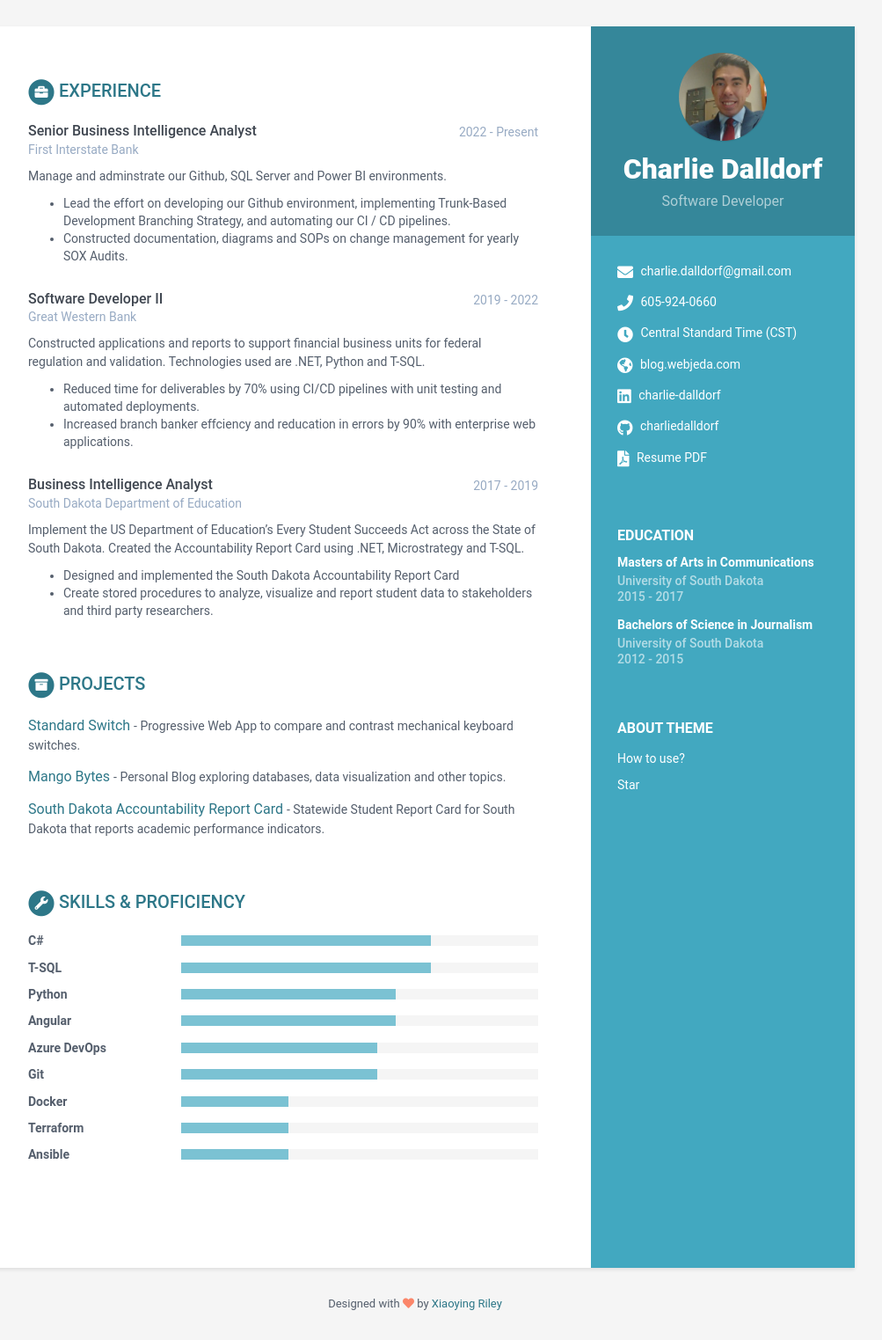
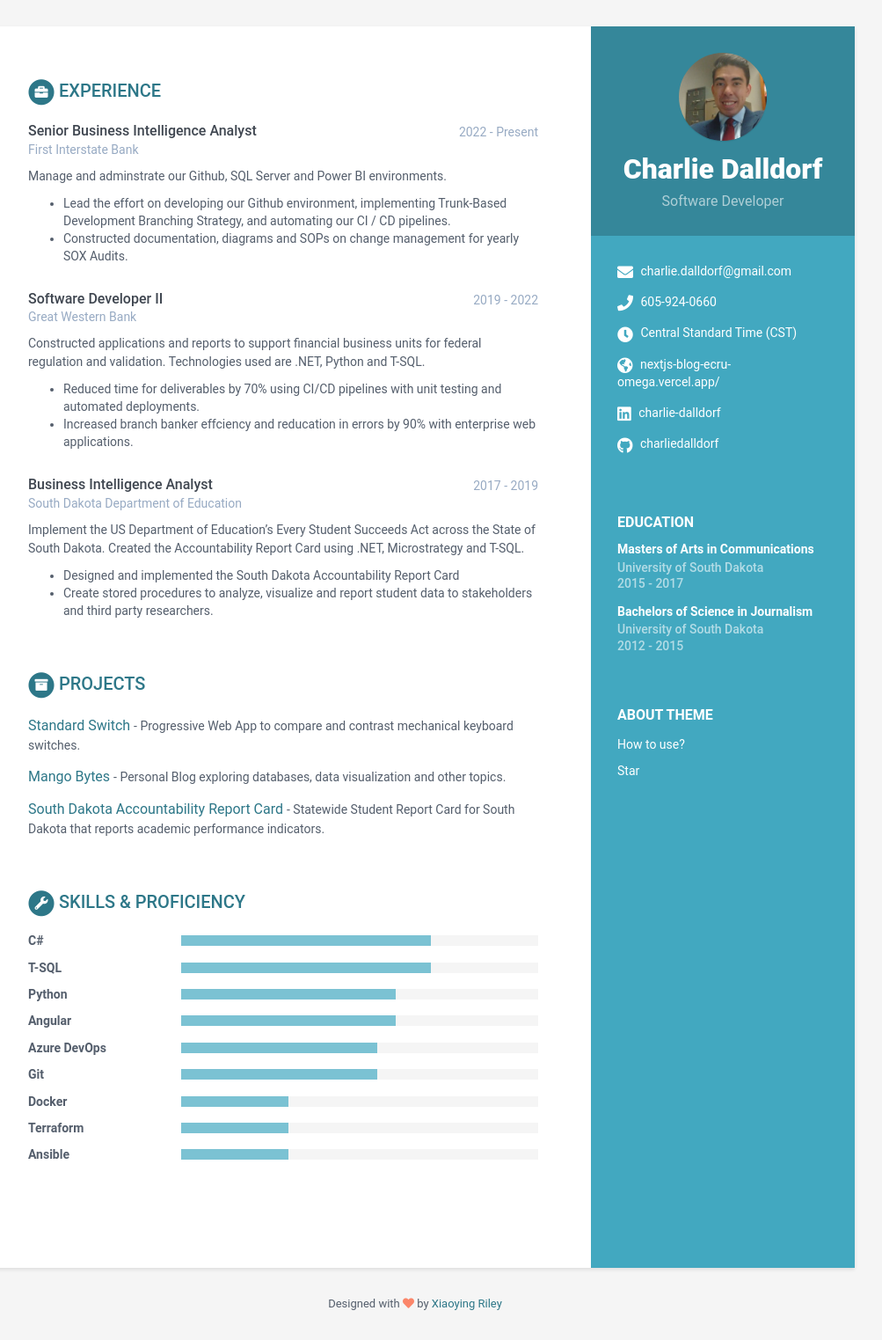
Before and after one commit to CentsOfFate/cloud-resume-challenge-sox, a Jekyll site: the page built from index.html, in a window 1280 px wide. Shown: the whole page at 88% size, without its empty margins (168-1171 px from the left). Built offline with Jekyll 4.4.1, drawn with Linux system fonts in a browser that asks for light colours.

Commit message:
Changes.

```diff
--- a/_data/data.yml
+++ b/_data/data.yml
@@ -15,10 +15,9 @@ sidebar:
     email: charlie.dalldorf@gmail.com
     phone: 605-924-0660
     timezone: Central Standard Time (CST)
-    website: blog.webjeda.com #do not add http://
+    website: nextjs-blog-ecru-omega.vercel.app/ #do not add http://
     linkedin: charlie-dalldorf
     github: charliedalldorf
-    pdf: http://www.africau.edu/images/default/sample.pdf
 
 education:
     title: Education
```
